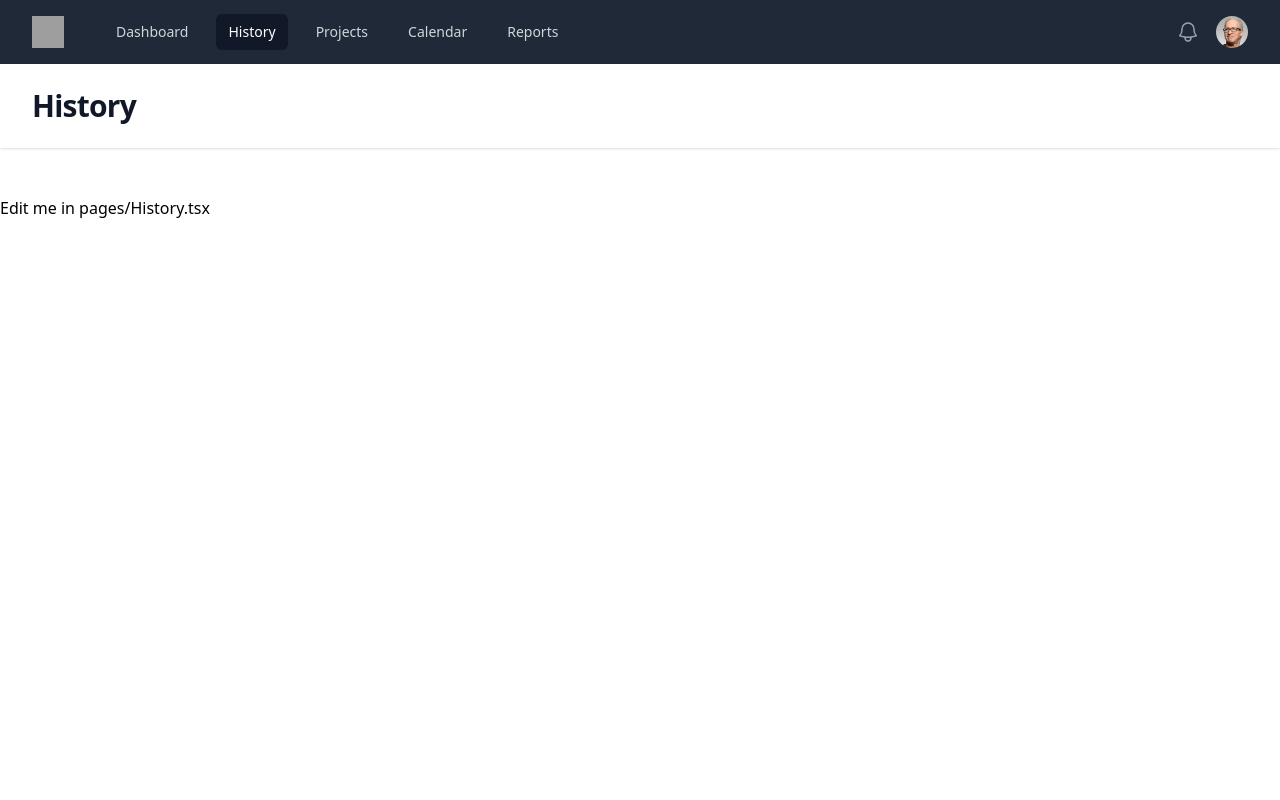
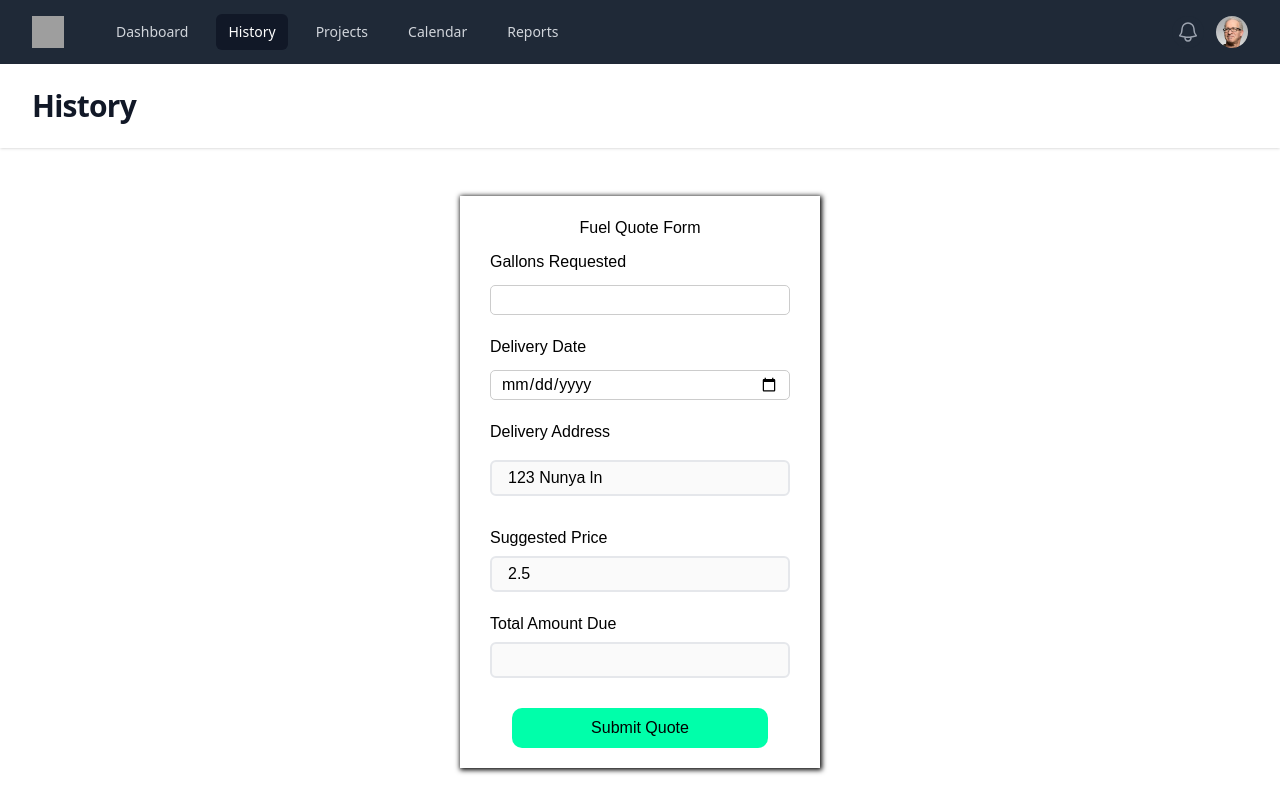
Before and after one commit to A-Taiga/COSC-4353-Group-Project, a React (Vite) app in the folder Frontend/: page /history in a window 1280 px wide. Built offline with nearby package versions, Linux system fonts and the light colour scheme; grey boxes are pictures that could not be loaded.

Commit message:
History setup

```diff
--- /dev/null
+++ b/Frontend/src/Components/HistoryComponent.tsx
@@ -0,0 +1,93 @@
+import React, { useState } from "react"
+import FormTextInput, { IInput } from "./FormComponent"
+import "../styles/FuelQuoteFormComponent.css"
+
+// Replace with fetched CLient Address Here (Server Side stuff)
+const delivAddress = "123 Nunya ln"
+// Replace with pricing module calculations
+const suggestedPrice = 2.5
+
+export default function DisplayHistory(props: any) {
+  const [gallonsRequested, setGallonsRequested] = useState("")
+  const [totalAmountDue, setTotalAmountDue] = useState("")
+
+  // Calculates in real time as user inputs gallons requested
+  const handleGallonChange = (e: React.ChangeEvent<HTMLInputElement>) => {
+    const gallons = e.target.value
+    setGallonsRequested(gallons)
+    const total = gallons ? parseFloat(gallons) * suggestedPrice : 0
+    setTotalAmountDue(total.toFixed(2))
+  }
+
+  const forms: IInput[] = [
+    {
+      id: "gallonsRequested",
+      name: "gallonsRequested",
+      type: "number",
+      label: "Gallons Requested",
+      required: true,
+      min: 1,
+      max: 10000,
+      onChange: handleGallonChange,
+    },
+    {
+      id: "delivDate",
+      name: "delivDate",
+      type: "date",
+      label: "Delivery Date",
+      required: true,
+      // Prevents user from picking past and present dates
+      min: new Date().toISOString().split("T")[0],
+    },
+    {
+      id: "delivAddress",
+      name: "delivAddress",
+      type: "text",
+      label: "Delivery Address",
+      value: delivAddress,
+      disabled: true,
+    },
+    {
+      id: "suggestedPrice",
+      name: "suggestedPrice",
+      type: "text",
+      label: "Suggested Price",
+      value: suggestedPrice,
+      disabled: true,
+    },
+    {
+      id: "totalAmount",
+      name: "totalAmount",
+      type: "text",
+      label: "Total Amount Due",
+      value: totalAmountDue ? `$${totalAmountDue}` : "",
+      disabled: true,
+    },
+  ]
+
+  return (
+    <div id="fuelQuoteContainer">
+      <h1>Fuel Quote Form</h1>
+      <form id="fuelQuoteForm" onSubmit={handleSubmit}>
+        {forms.map((field) => (
+          <FormTextInput key={field.id} {...field} />
+        ))}
+        <button id="submitQuote" type="submit">
+          Submit Quote
+        </button>
+      </form>
+    </div>
+  )
+}
+
+const handleSubmit = (e: React.FormEvent<HTMLFormElement>) => {
+  e.preventDefault()
+  const target = e.target as HTMLFormElement
+  const data = new FormData(target)
+  // Added because "disabled" didnt pass these values through to console.log
+  data.append("delivAddress", delivAddress)
+  data.append("suggestedPrice", suggestedPrice.toFixed(2))
+  // REMOVE BEFORE FINAL
+  console.log(Object.fromEntries(data.entries()))
+  // Implemenent saving to database for fuel quote history
+}
--- a/Frontend/src/pages/History.tsx
+++ b/Frontend/src/pages/History.tsx
@@ -1,7 +1,9 @@
+import DisplayHistory from "../components/HistoryComponent"
+
 export default function History() {
   return (
     <>
-      <h1>Edit me in pages/History.tsx</h1>
-    </>
+    <DisplayHistory />
+  </>
   )
 }
```
Also changed, not shown: Frontend/src/styles/History.css (added).
